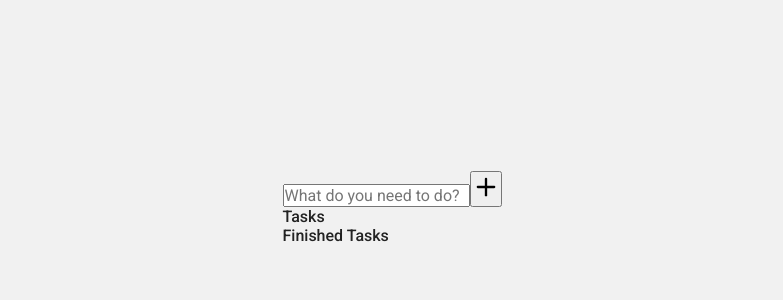
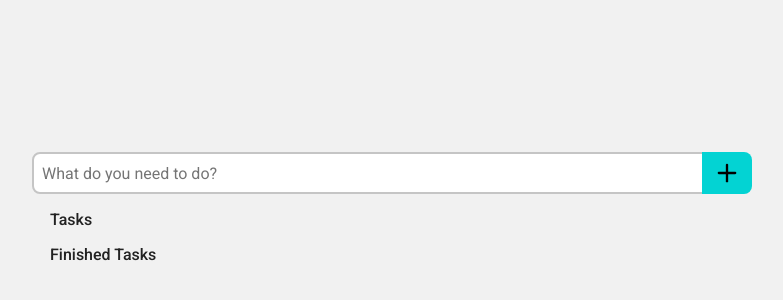
Before and after one commit to klausborges/ts-todo-app, a React (Create React App) app: page / in a window 1280 px wide. Shown: the part 192-492 px from the top of the page, without its empty margins (248-1031 px from the left). Built offline with nearby package versions, Linux system fonts and the light colour scheme.

Commit message:
feat: style Todo page

```diff
--- a/src/pages/Todo/index.tsx
+++ b/src/pages/Todo/index.tsx
@@ -107,7 +107,9 @@ const Todo: React.FC = () => {
               checked={todo.completedAt !== null}
               onChange={() => handleToggleTodo(todo.id)}
             />
-            <span>{todo.description}</span>
+            <div>
+              <span>{todo.description}</span>
+            </div>
             <button type="button" onClick={() => handleRemoveTodo(todo.id)}>
               <FiTrash size={16} />
             </button>
@@ -127,7 +129,9 @@ const Todo: React.FC = () => {
               checked={todo.completedAt !== null}
               onChange={() => handleToggleTodo(todo.id)}
             />
-            <span>{todo.description}</span>
+            <div>
+              <span>{todo.description}</span>
+            </div>
             <button type="button" onClick={() => handleRemoveTodo(todo.id)}>
               <FiTrash size={16} />
             </button>
--- a/src/pages/Todo/styles.ts
+++ b/src/pages/Todo/styles.ts
@@ -1,11 +1,104 @@
 import styled from 'styled-components';
+import { shade } from 'polished';
 
-export const Container = styled.main``;
+export const Container = styled.main`
+  padding: 80px 0;
 
-export const Form = styled.form``;
+  display: flex;
+  flex-direction: column;
+  align-items: center;
+  justify-content: center;
+`;
 
-export const TodoList = styled.section``;
+export const Form = styled.form`
+  display: flex;
 
-export const TodoHeader = styled.header``;
+  min-width: 720px;
+  flex: 0;
 
-export const TodoItem = styled.div``;
+  input {
+    flex: 1;
+
+    height: 42px;
+    border: 2px solid #c5c5c5;
+    border-radius: 8px 0 0 8px;
+    padding: 0 8px;
+    color: #222;
+  }
+
+  button {
+    display: flex;
+    align-items: center;
+    justify-content: center;
+
+    width: 50px;
+    height: 42px;
+    margin-left: -2px;
+    border: 0;
+    border-radius: 0 8px 8px 0;
+
+    background: #03d3d3;
+    transition: background-color 0.2s;
+
+    &:hover {
+      background: ${shade(0.2, '#03d3d3')};
+    }
+  }
+`;
+
+export const TodoList = styled.section`
+  min-width: 700px;
+  margin-top: 16px;
+  padding: 0 8px;
+
+  max-height: 30vh;
+
+  display: flex;
+  flex-direction: column;
+  align-items: stretch;
+  justify-content: space-between;
+
+  overflow: auto;
+`;
+
+export const TodoHeader = styled.header`
+  display: flex;
+  align-items: center;
+  justify-content: stretch;
+`;
+
+export const TodoItem = styled.div`
+  display: flex;
+  align-items: center;
+  justify-content: stretch;
+
+  padding-top: 8px;
+
+  input {
+    margin-right: 8px;
+  }
+
+  div {
+    flex: 1;
+    display: flex;
+    align-items: center;
+  }
+
+  button {
+    border: 0;
+    border-radius: 50%;
+    width: 32px;
+    height: 32px;
+
+    display: flex;
+    align-items: center;
+    justify-content: center;
+
+    background: #03d363;
+    transition: background-color 0.2s;
+
+    &:hover {
+      background: ${shade(0.2, '#03d363')};
+    }
+  }
+`;
```
